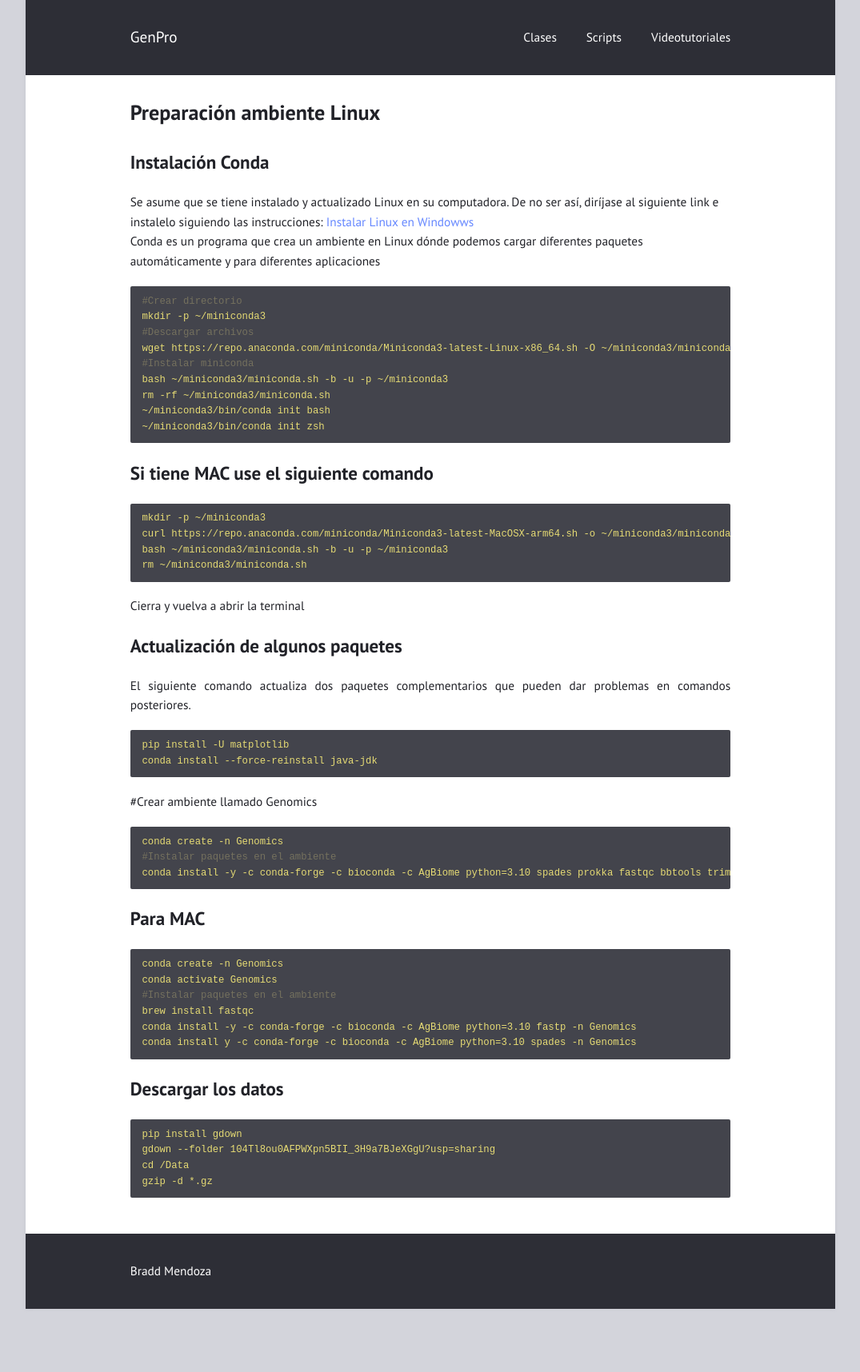
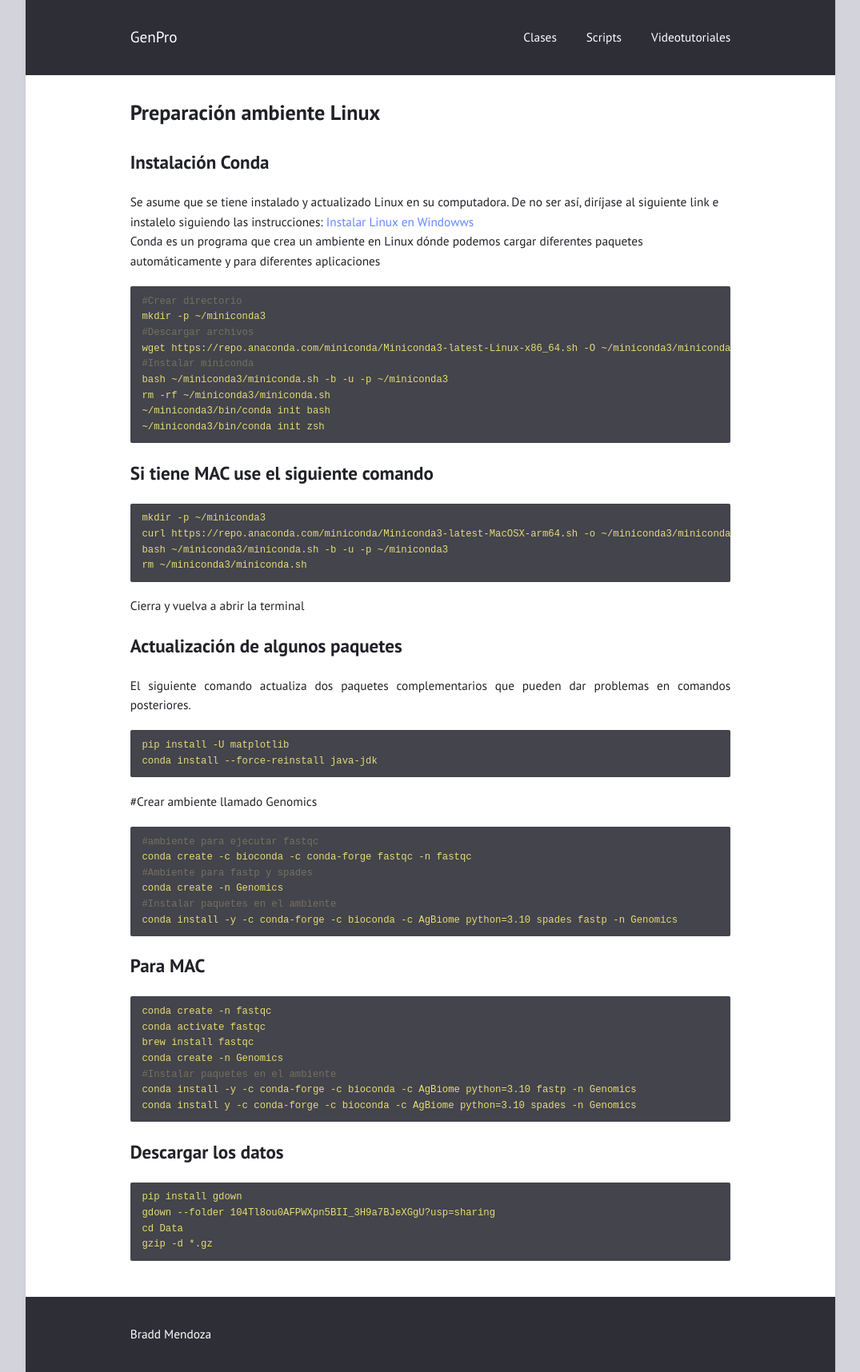
Before and after one commit to braddmg/GenPro, a Jekyll site: the page built from _posts/2024-07-14-Preparacion-de-ambiente-linux.md, in a window 1280 px wide. Shown: the whole page at 80% size, without its empty margins (102-1177 px from the left). Built offline with Jekyll 4.4.1, drawn with Linux system fonts in a browser that asks for light colours; before the commit the page ends 1637 px from its top, so only the background shows below that.

Commit message:
Update 2024-07-14-Preparacion-de-ambiente-linux.md

````diff
--- a/_posts/2024-07-14-Preparacion-de-ambiente-linux.md
+++ b/_posts/2024-07-14-Preparacion-de-ambiente-linux.md
@@ -39,17 +39,21 @@ conda install --force-reinstall java-jdk
 ```
 #Crear ambiente llamado Genomics
 ```yml
+#ambiente para ejecutar fastqc
+conda create -c bioconda -c conda-forge fastqc -n fastqc
+#Ambiente para fastp y spades
 conda create -n Genomics
 #Instalar paquetes en el ambiente
-conda install -y -c conda-forge -c bioconda -c AgBiome python=3.10 spades prokka fastqc bbtools trimmomatic quast fastp -n Genomics
+conda install -y -c conda-forge -c bioconda -c AgBiome python=3.10 spades fastp -n Genomics
 ```
 # Para MAC
 
 ```yml
+conda create -n fastqc
+conda activate fastqc
+brew install fastqc
 conda create -n Genomics
-conda activate Genomics
 #Instalar paquetes en el ambiente
-brew install fastqc
 conda install -y -c conda-forge -c bioconda -c AgBiome python=3.10 fastp -n Genomics
 conda install y -c conda-forge -c bioconda -c AgBiome python=3.10 spades -n Genomics
 ```
@@ -57,6 +61,6 @@ conda install y -c conda-forge -c bioconda -c AgBiome python=3.10 spades -n Geno
 ```yml
 pip install gdown
 gdown --folder 104Tl8ou0AFPWXpn5BII_3H9a7BJeXGgU?usp=sharing
-cd /Data
+cd Data
 gzip -d *.gz
 ```
````
